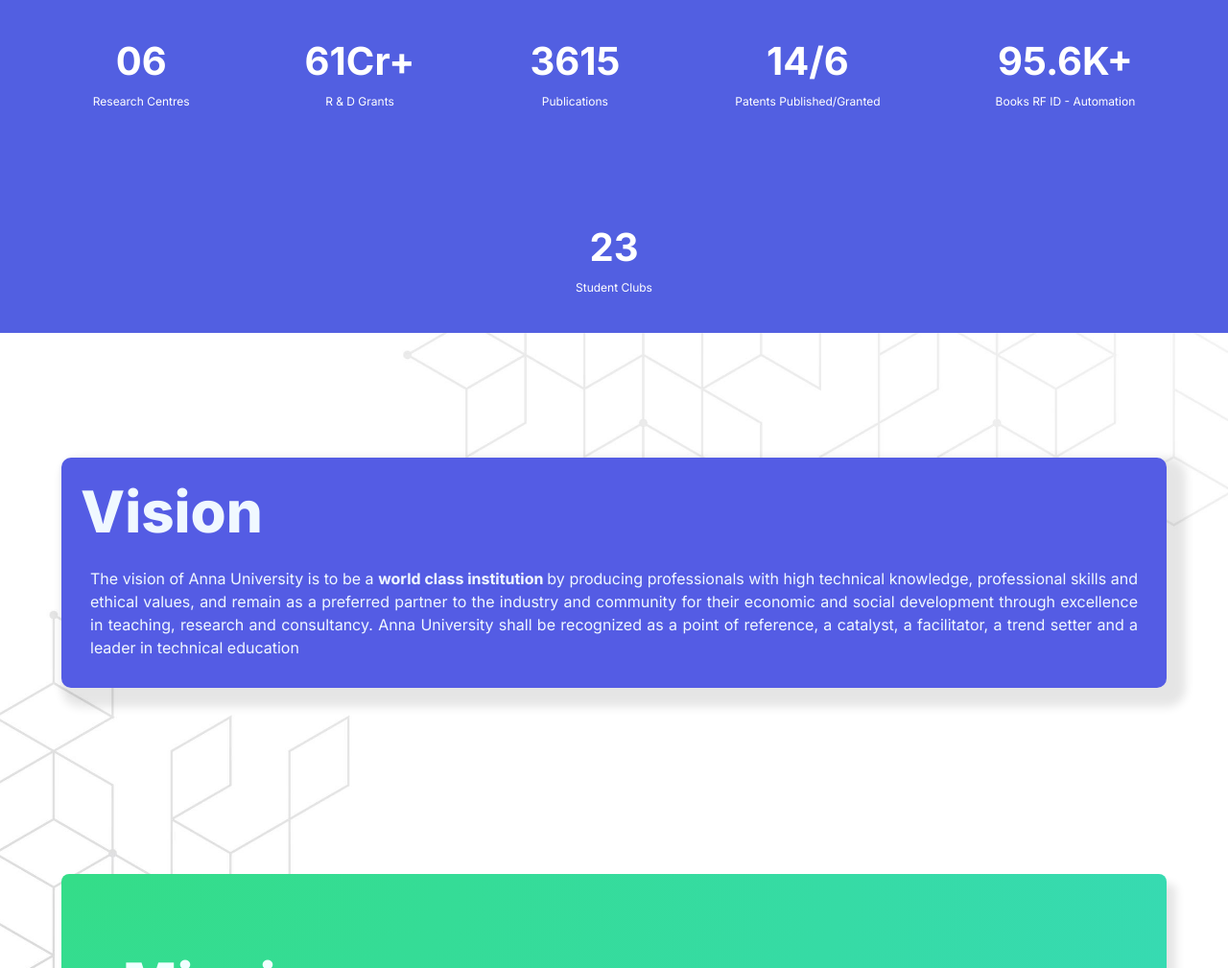
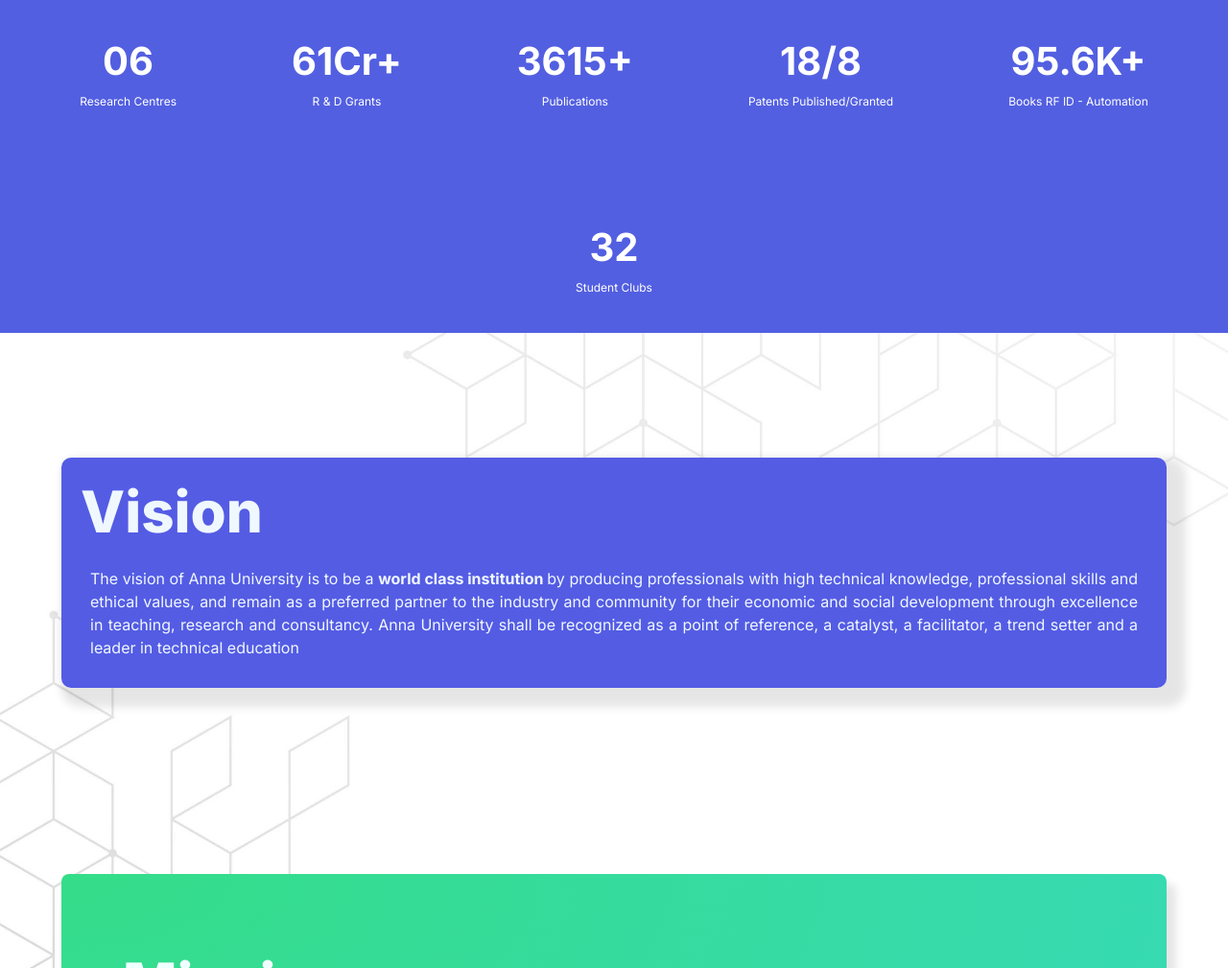
Before and after one commit to MIT-Web-Team/mit-website-php, a PHP site: page / in a window 1280 px wide. Shown: the part 1591-2600 px from the top of the page at 96% size. Run offline with PHP 8.4, Linux system fonts and the light colour scheme; data that the repository does not hold is empty; some libraries are stand-ins or nearby versions.

Commit message:
Update number counts

```diff
--- a/src/components/NumberCount/numbercount1.php
+++ b/src/components/NumberCount/numbercount1.php
@@ -1,7 +1,7 @@
 <?php
 $numberCountsData = array(
-    array("count" => "2.8K+", "description" => "Undergraduates"),
-    array("count" => "216", "description" => "Postgraduates"),
+    array("count" => "2.8K", "description" => "Under Graduates"),
+    array("count" => "216", "description" => "Post Graduates"),
     array("count" => "306", "description" => "PhD Scholars"),
     array("count" => "11", "description" => "UG Programs"),
     array("count" => "14", "description" => "PG Programs"),
--- a/src/components/NumberCount/numbercount2.php
+++ b/src/components/NumberCount/numbercount2.php
@@ -2,10 +2,10 @@
 $numberCountsData2 = array(
     array("count" => "06", "description" => "Research Centres"),
     array("count" => "61Cr+", "description" => "R & D Grants"),
-    array("count" => "3615", "description" => "Publications"),
-    array("count" => "14/6", "description" => "Patents Published/Granted"),
+    array("count" => "3615+", "description" => "Publications"),
+    array("count" => "18/8", "description" => "Patents Published/Granted"),
     array("count" => "95.6K+", "description" => "Books RF ID - Automation"),
-    array("count" => "23", "description" => "Student Clubs"),
+    array("count" => "32", "description" => "Student Clubs"),
 );
 ?>
 
```
